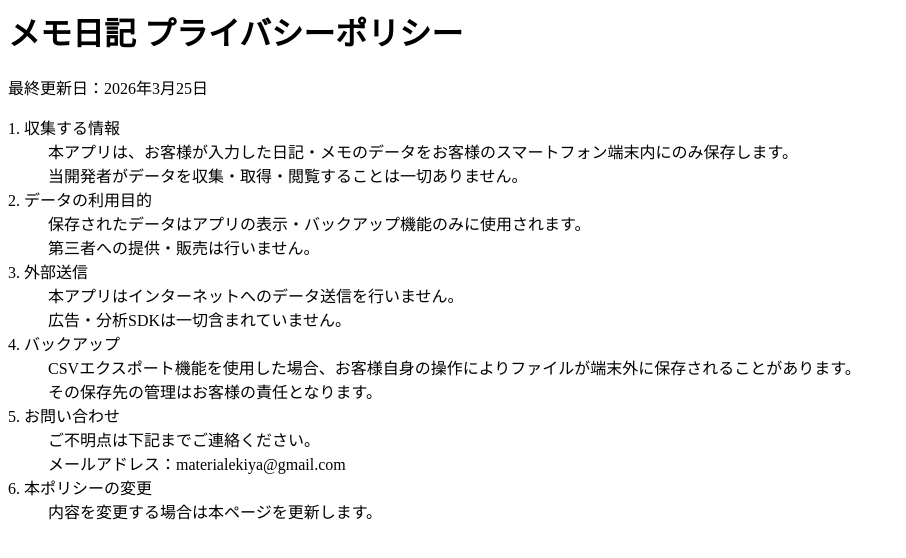
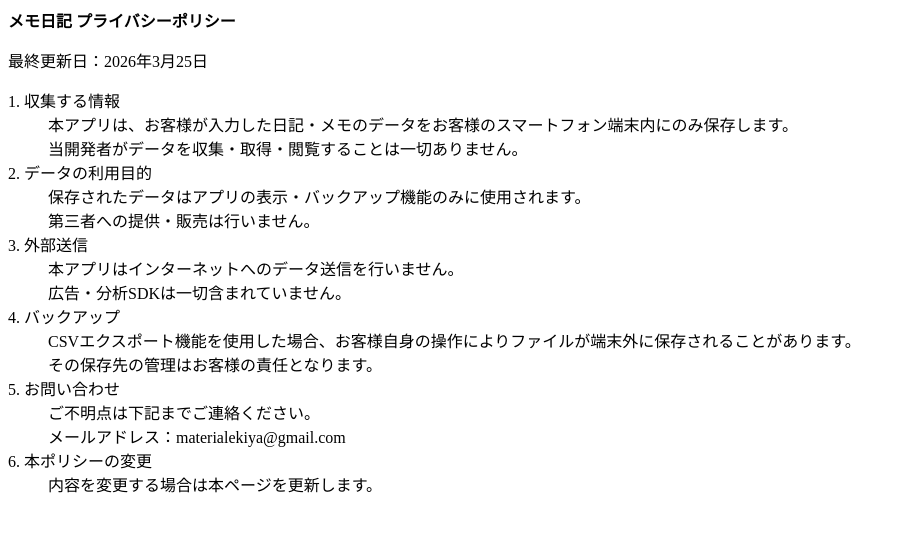
Before and after one commit to memo-nikki/privacy-policy, a plain HTML site: page index.html in a window 1280 px wide. Shown: the whole page, without its empty margins (0-906 px from the left). Drawn offline with Linux system fonts and the light colour scheme.

Commit message:
Update index.html

```diff
--- a/index.html
+++ b/index.html
@@ -2,6 +2,9 @@
 <head>
   <meta charset="utf-8">
   <title>メモ日記 プライバシーポリシー</title>
+  <style>
+    h1 {font-size:1em;}
+  </style>
 </head>
 <body>
 <h1>メモ日記 プライバシーポリシー</h1>
```
